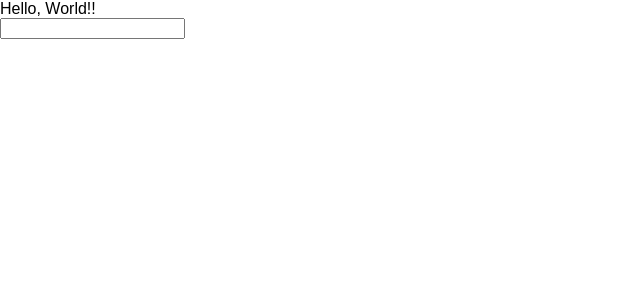
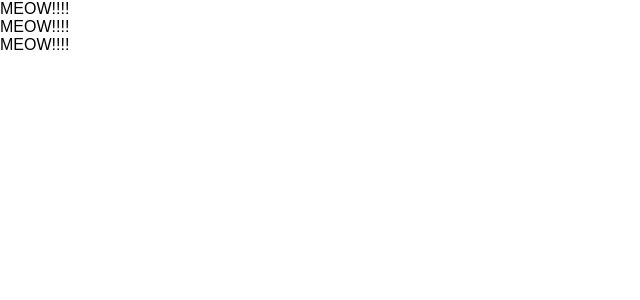
Before and after one commit to keikurimoto721/udemy-react-redux-crud-application, a React (Create React App) app: page / in a window 1280 px wide. Shown: the top 300 px of the page, without its empty margins (0-640 px from the left). Built offline with nearby package versions, Linux system fonts and the light colour scheme.

Commit message:
functional componentを作成

```diff
--- a/src/App.js
+++ b/src/App.js
@@ -1,14 +1,28 @@
-import React, { Component } from 'react';
+import React from 'react';
 
-class App extends Component {
-  render() {
-    return (
-      <React.Fragment>
-        <div>Hello, World!!</div>
-        <input type="text" onClick={() => {console.log("Hi")}} />
-      </React.Fragment>
-    );
-  }
+// class App extends Component {
+//   render() {
+//     return (
+//       <React.Fragment>
+//         <div>Hello, World!!</div>
+//         <input type="text" onClick={() => {console.log("Hi")}} />
+//       </React.Fragment>
+//     );
+//   }
+// }
+
+const App = () => {
+  return (
+    <div>
+      <Cat />
+      <Cat />
+      <Cat />
+    </div>
+  )
+}
+
+const Cat = () => {
+  return <div>MEOW!!!!</div>
 }
 
 export default App;
```
